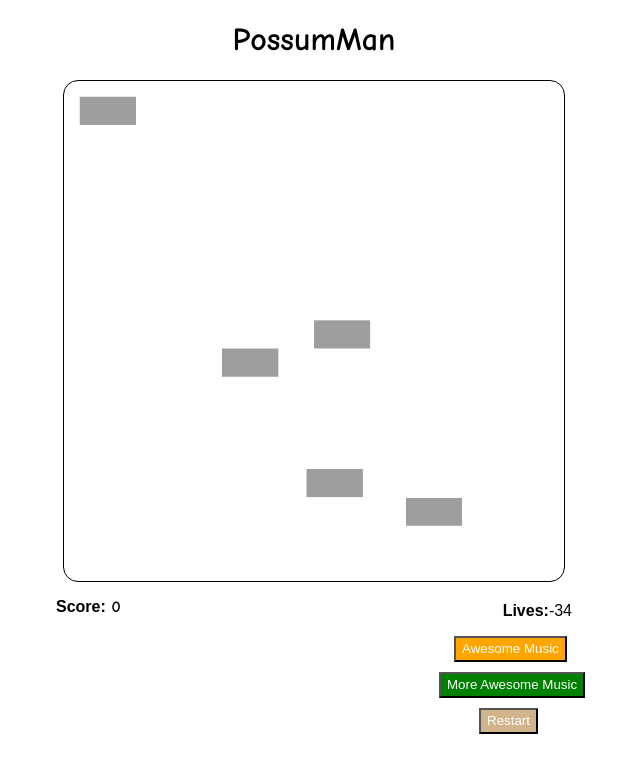
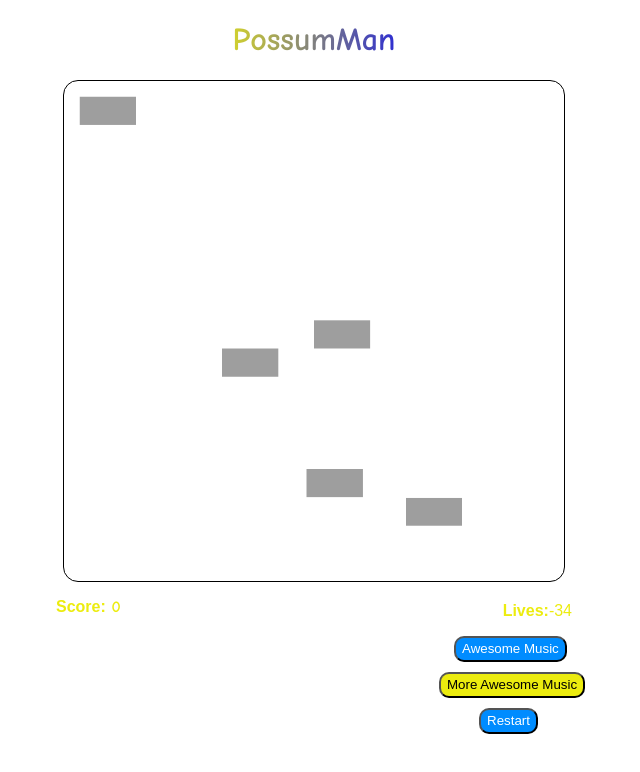
Before and after one commit to TKomrij/PossumMan-Game, a plain HTML site: page index.html in a window 1280 px wide. Shown: the whole page, without its empty margins (326-966 px from the left). Drawn offline with Linux system fonts and the light colour scheme.

Commit message:
yay! last one hopefully

```diff
--- a/main.css
+++ b/main.css
@@ -8,6 +8,8 @@ h1 {
   display: flex;
   flex-direction: row;
   justify-content: center;
+  background-image: linear-gradient(to left, violet, indigo, blue, yellow, orange, red);   -webkit-background-clip: text;
+  color: transparent;
 }
 
 #eaten {
@@ -38,16 +40,18 @@ h1 {
 .button1 {
   margin-left: 780px;
   color: white;
- background-color: orange;
+  background-color: rgb(0, 140, 255);
   line-height: 20px;
+  border-radius: 10px;
 }
 
 .button2 {
   margin-left: 765px;
-  color: white;
-  background-color: green;
+  color: black;
+  background-color: rgb(236, 236, 15);
   margin-top: 10px;
   line-height: 20px;
+  border-radius: 10px;
 }
 
 .button3 {
@@ -55,5 +59,10 @@ margin-left: 780px;
   margin-top: 10px;
   line-height: 20px;
   color: white;
- background-color: tan;
+  background-color: rgb(0, 140, 255);
+  border-radius: 10px;
 }
+
+p {
+  color: rgb(236, 236, 15);
+}
```
Lines whose indentation alone changed are shown as unchanged.
